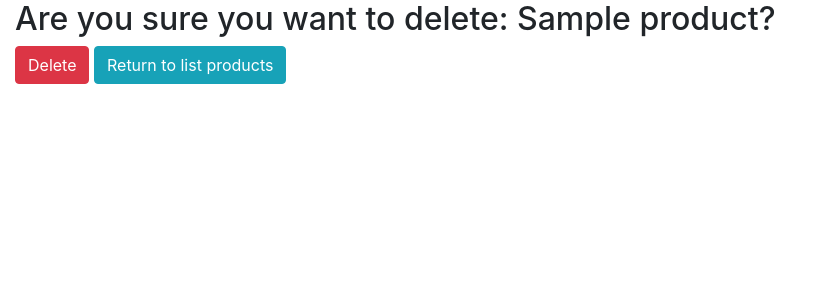
After one commit to paulo9405/tech_store, a Django app: page /products/delete-product/1/ in a window 1280 px wide. The commit adds this page. Shown: the top 300 px of the page, without its empty margins (0-822 px from the left). Run offline with Django 3.2, Linux system fonts and the light colour scheme; tables that the repository leaves empty hold one stand-in row (values such as "Sample post"); some libraries are stand-ins or nearby versions.

Commit message:
add function delete

```diff
--- /dev/null
+++ b/products/templates/products/delete_confirm.html
@@ -0,0 +1,11 @@
+{% extends "base.html" %}
+
+{% block main %}
+<h2>Are you sure you want to delete: {{obj}}?</h2>
+
+        <form method="POST">
+            {% csrf_token %}
+            <button type="submit" class="btn btn-danger">Delete</button>
+            <a href="{% url 'list_products'%}" class="btn btn-info">Return to list products</a>
+        </form>
+{% endblock %}
--- a/products/templates/products/update_product.html
+++ b/products/templates/products/update_product.html
@@ -8,5 +8,6 @@
             {{ form.as_p }}
 
             <button type="submit" class="btn btn-info">Save</button>
+            <a href="{% url 'delete_product' product.id %}" class="btn btn-danger">Delete</a>
         </form>
 {% endblock %}
--- a/products/urls.py
+++ b/products/urls.py
@@ -3,10 +3,12 @@ from products.views import (
     create_product,
     list_products,
     update_product,
+    delete_product
 )
 
 urlpatterns = [
     path('create-product/', create_product, name='create_products'),
     path('list-products/', list_products, name='list_products'),
     path('update-product/<int:id>/', update_product, name="update_product"),
+    path('delete-product/<int:id>/', delete_product, name="delete_product"),
 ]
--- a/products/views.py
+++ b/products/views.py
@@ -32,3 +32,12 @@ def update_product(request, id):
             return redirect('list_products')
     else:
         return render(request, 'products/update_product.html',  data)
+
+
+def delete_product(request, id):
+    product = Product.objects.get(id=id)
+    if request.method == 'POST':
+        product.delete()
+        return redirect('list_products')
+    else:
+        return render(request, 'products/delete_confirm.html', {'obj': product})
```
